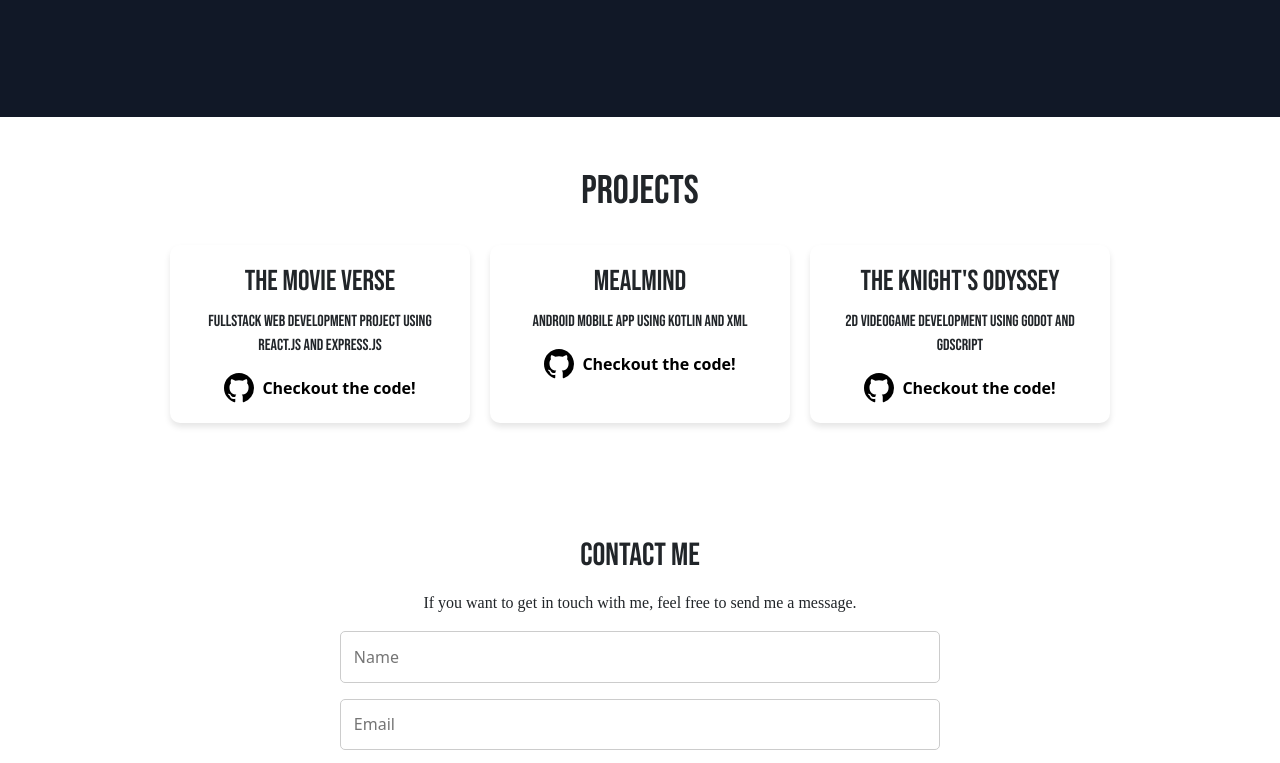
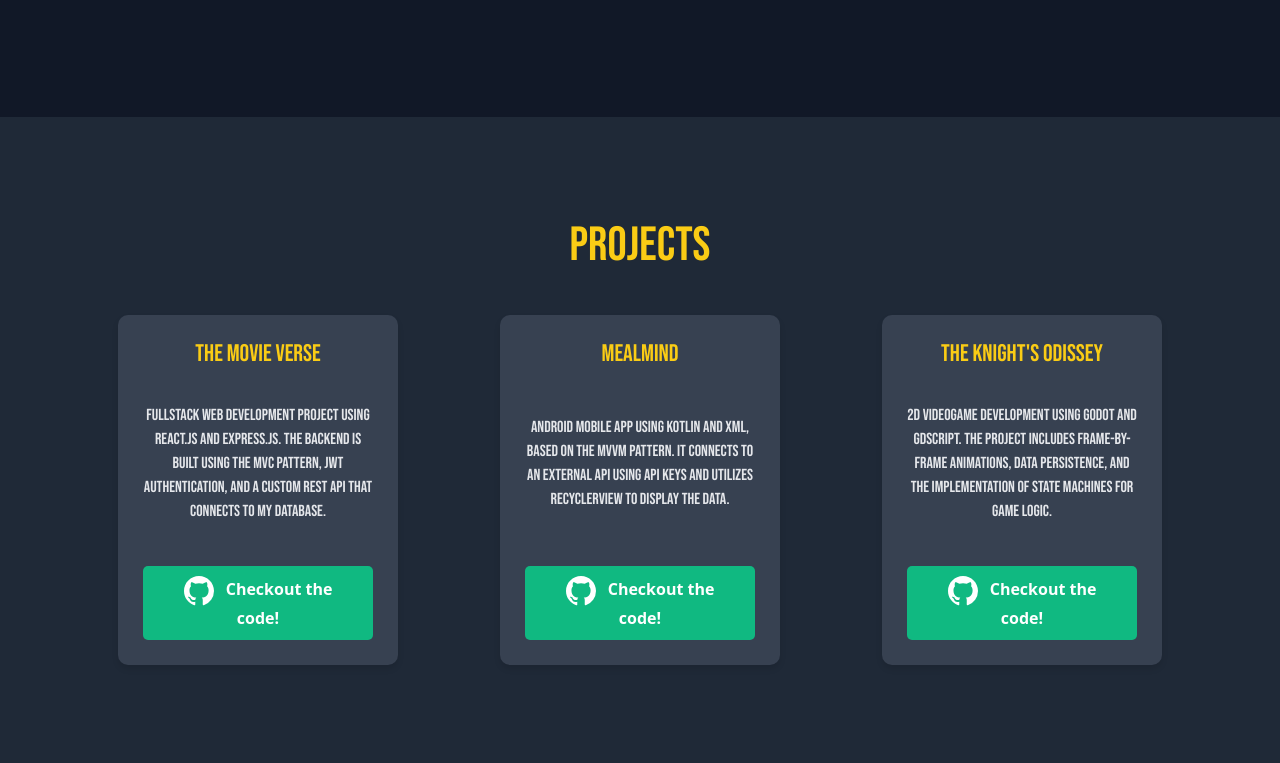
Before and after one commit to JuantMartinez17/portfolio, a plain HTML site: page index.html in a window 1280 px wide. Shown: the part 762-1525 px from the top of the page. Drawn offline with nearby package versions, Linux system fonts and the light colour scheme.

Commit message:
projects cards take the same space, added valuable information to each project

```diff
--- a/index.html
+++ b/index.html
@@ -45,11 +45,11 @@
 
     <section id="projects">
         <div class="container">
-            <h2 class="section-title">Projects</h2>
+            <h2>Projects</h2>
             <div class="project-grid">
                 <div class="project-card">
                     <h3>The Movie Verse</h3>
-                    <p>Fullstack web development project using React.js and Express.js</p>
+                    <p>Fullstack web development project using React.js and Express.js. The backend is built using the MVC pattern, JWT authentication, and a custom REST API that connects to my database.</p>
                     <a href="https://github.com/JuantMartinez17/TheMovieVerse" target="_blank" class="github-link">
                         <svg width="30" height="30" viewBox="0 0 16 16" fill="currentColor" xmlns="http://www.w3.org/2000/svg">
                             <path d="M8 0C3.58 0 0 3.58 0 8c0 3.54 2.29 6.53 5.47 7.59.4.07.55-.17.55-.38
@@ -66,7 +66,7 @@
                 </div>
                 <div class="project-card">
                     <h3>MealMind</h3>
-                    <p>Android mobile app using Kotlin and XML</p>
+                    <p>Android mobile app using Kotlin and XML, based on the MVVM pattern. It connects to an external API using API keys and utilizes RecyclerView to display the data.</p>
                     <a href="https://github.com/JuantMartinez17/MealMind" target="_blank" class="github-link">
                         <svg width="30" height="30" viewBox="0 0 16 16" fill="currentColor" xmlns="http://www.w3.org/2000/svg">
                             <path d="M8 0C3.58 0 0 3.58 0 8c0 3.54 2.29 6.53 5.47 7.59.4.07.55-.17.55-.38
@@ -82,8 +82,8 @@
                     </a>
                 </div>
                 <div class="project-card">
-                    <h3>The Knight's Odyssey</h3>
-                    <p>2D Videogame development using Godot and GDScript</p>
+                    <h3>The Knight's Odissey</h3>
+                    <p>2D videogame development using Godot and GDScript. The project includes frame-by-frame animations, data persistence, and the implementation of state machines for game logic.</p>
                     <a href="https://github.com/JuantMartinez17/TheKnightsOdissey_OnGodot" target="_blank" class="github-link">
                         <svg width="30" height="30" viewBox="0 0 16 16" fill="currentColor" xmlns="http://www.w3.org/2000/svg">
                             <path d="M8 0C3.58 0 0 3.58 0 8c0 3.54 2.29 6.53 5.47 7.59.4.07.55-.17.55-.38
--- a/styles.css
+++ b/styles.css
@@ -202,55 +202,88 @@ hr {
 }
 
 #projects {
-    padding: 50px 0;
+    background-color: #1f2937;
+    color: #e5e7eb;
+    padding: 100px 20px;
     text-align: center;
 }
-.section-title {
-    font-family: 'Bebas Neue', sans-serif;
-    font-size: 2.5rem;
-    margin-bottom: 30px;
+
+#projects h2 {
+    font-family: "Bebas Neue", sans-serif;
+    font-size: 48px;
+    color: #facc15;
+    margin-bottom: 40px;
 }
+
 .project-grid {
+    display: grid;
+    grid-template-columns: repeat(auto-fit, minmax(280px, 1fr));
+    gap: 30px;
+    justify-items: center;
+}
+
+.project-card {
+    background-color: #374151;
+    border-radius: 10px;
+    padding: 25px;
+    width: 280px;
+    height: 350px;
     display: flex;
-    justify-content: center;
-    gap: 20px;
-    flex-wrap: wrap;
-}
-.project-card {
-    background: #fff;
-    border-radius: 10px;
+    flex-direction: column;
+    justify-content: space-between;
+    text-align: center;
     box-shadow: 0 4px 6px rgba(0, 0, 0, 0.1);
-    padding: 20px;
-    width: 300px;
-    text-align: center;
     transition: transform 0.3s ease-in-out;
 }
+
 .project-card:hover {
-    transform: translateY(-5px);
+    transform: translateY(-10px);
 }
+
 .project-card h3 {
-    font-family: 'Bebas Neue', sans-serif;
-    font-size: 1.8rem;
-    margin-bottom: 10px;
+    font-family: "Bebas Neue", sans-serif;
+    font-size: 24px;
+    color: #facc15;
+    margin-bottom: 15px;
 }
+
 .project-card p {
-    font-size: 1rem;
-    margin-bottom: 15px;
-    font-family: 'Bebas Neue', sans-serif;
+    font-family: "Bebas Neue", sans-serif;
+    font-size: 16px;
+    color: #e5e7eb;
+    margin-bottom: 20px;
 }
+
 .github-link {
-    display: flex;
-    align-items: center;
-    justify-content: center;
-    gap: 8px;
-    color: #333;
+    display: inline-block;
+    background-color: #10b981;
+    color: white;
+    padding: 10px 20px;
+    font-weight: bold;
+    border-radius: 5px;
     text-decoration: none;
-    font-weight: bold;
-    transition: color 0.3s;
+    transition: background-color 0.3s ease;
 }
+
 .github-link:hover {
-    color: #007bff;
+    background-color: #16a34a;
 }
+
+.github-link svg {
+    vertical-align: middle;
+    margin-right: 8px;
+}
+
+@media (max-width: 768px) {
+    #projects h2 {
+        font-size: 36px;
+    }
+
+    .project-card {
+        width: 90%;
+    }
+}
+
 
 #contact {
     padding: 4rem 0;
@@ -290,7 +323,7 @@ hr {
     background: #005f8b;
 }
 
-footer {
+/*footer {
     background: #333;
     color: #fff;
     padding: 2rem 0;
@@ -349,4 +382,4 @@ footer .social-links a:hover {
 
 .social-link:nth-child(2):hover svg {
     color: #0077b5;
-}
+}*/
```
